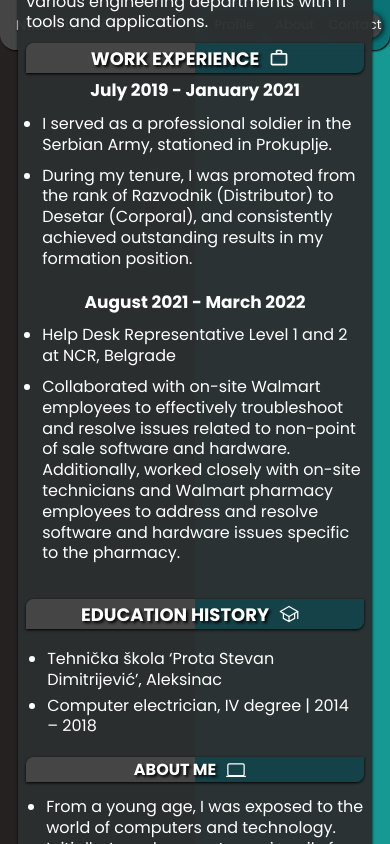
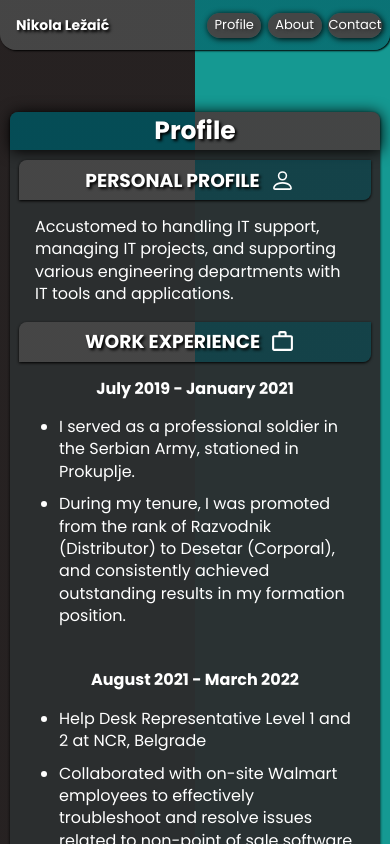
Before and after one commit to Nortagg/cv, a React (Create React App) app: page /Profile in a window 390 px wide. Shown: the top 844 px of the page. Built offline with nearby package versions, Linux system fonts and the light colour scheme; the HTML template or start-up script is replaced by a standard one.

Commit message:
ajusted size for diferent window resolutions on home page and profile page

```diff
--- a/src/Components/container-profile/container-profile.styles.scss
+++ b/src/Components/container-profile/container-profile.styles.scss
@@ -1,10 +1,11 @@
 .card-profile {
   display: flex;
   flex-direction: column;
+  position: absolute;
+  top: 7rem;
   background-color: rgba(44, 47, 48, 0.966);
   color: rgb(255, 255, 255);
-  width: 110vh;
-  margin-top: 5rem;
+  width: 55%;
   box-shadow: 0px 1px 3px black;
   border-radius: 0.5rem;
   opacity: 0;
@@ -19,6 +20,37 @@
       opacity: 1;
       transform: translateX(0);
     }
+  }
+  @media only screen and (max-width: 1280px) {
+    width: 80%;
+  }
+  @media only screen and (max-width: 1024px) {
+    width: 80%;
+  }
+  @media only screen and (max-width: 912px) {
+    width: 90%;
+  }
+  @media only screen and (max-width: 820px) {
+    width: 87%;
+  }
+  @media only screen and (max-width: 768px) {
+    width: 92%;
+  }
+  @media only screen and (max-width: 540px) {
+    width: 85%;
+  }
+  @media only screen and (max-width: 414px) {
+    width: 87%;
+  }
+  @media only screen and (max-width: 393px) {
+    width: 95%;
+  }
+  @media only screen and (max-width: 375px) {
+    width: 82%;
+  }
+  @media only screen and (max-width: 280px) {
+    width: 90%;
+    top: 5rem;
   }
 
   .profile {
@@ -35,16 +67,31 @@
     border-radius: 0.5rem 0.5rem 0rem 0rem;
     font-size: 25px;
     font-weight: bold;
+    @media only screen and (max-width: 280px) {
+      font-size: 17px;
+    }
   }
   .wraper {
     display: flex;
+
+    @media only screen and (max-width: 540px) {
+      display: flex;
+      flex-direction: column;
+      align-items: center;
+      justify-content: center;
+    }
 
     .profile-left {
       display: flex;
       flex-direction: column;
       width: 50%;
       padding: 10px;
-
+      @media only screen and (max-width: 540px) {
+        width: 95%;
+      }
+      @media only screen and (max-width: 280px) {
+        padding: 5px;
+      }
       .pp-container {
         display: flex;
         justify-content: center;
@@ -60,6 +107,17 @@
         box-shadow: 0px 1px 3px black;
         text-shadow: 2px 2px 3px #000000;
         border-radius: 0.5rem 0rem 0.5rem 0rem;
+        @media only screen and (max-width: 1024px) {
+          height: 40px;
+        }
+        @media only screen and (max-width: 375px) {
+          height: 35px;
+          font-size: 18px;
+        }
+        @media only screen and (max-width: 280px) {
+          height: 28px;
+          font-size: 16px;
+        }
 
         .me-icon {
           padding: 10px;
@@ -67,6 +125,10 @@
           display: flex;
           align-items: center;
           justify-content: center;
+          @media only screen and (max-width: 280px) {
+            padding: 5px;
+            font-size: 20px;
+          }
         }
       }
       .pp-text {
@@ -74,6 +136,15 @@
         margin-right: 1rem;
         font-size: 16px;
         line-height: 1.4;
+        @media only screen and (max-width: 375px) {
+          font-size: 14px;
+          line-height: 1.3;
+        }
+        @media only screen and (max-width: 280px) {
+          margin-left: 5px;
+          margin-right: 5px;
+          font-size: 12px;
+        }
       }
       .we-container {
         display: flex;
@@ -90,6 +161,17 @@
         box-shadow: 0px 1px 3px black;
         text-shadow: 2px 2px 3px #000000;
         border-radius: 0.5rem 0rem 0.5rem 0rem;
+        @media only screen and (max-width: 1024px) {
+          height: 40px;
+        }
+        @media only screen and (max-width: 375px) {
+          height: 35px;
+          font-size: 18px;
+        }
+        @media only screen and (max-width: 280px) {
+          height: 28px;
+          font-size: 16px;
+        }
 
         .work-icon {
           padding: 10px;
@@ -97,6 +179,10 @@
           display: flex;
           align-items: center;
           justify-content: center;
+          @media only screen and (max-width: 280px) {
+            padding: 5px;
+            font-size: 20px;
+          }
         }
       }
       .date-we1 {
@@ -105,6 +191,15 @@
         justify-content: center;
         font-weight: bold;
         line-height: 1.4;
+        @media only screen and (max-width: 375px) {
+          font-size: 16px;
+          line-height: 1.3;
+        }
+        @media only screen and (max-width: 280px) {
+          font-size: 15px;
+          margin-top: 10px;
+          margin-bottom: 0;
+        }
       }
       .we-text1 {
         margin-right: 1rem;
@@ -113,6 +208,15 @@
         li {
           margin-bottom: 10px;
         }
+        @media only screen and (max-width: 375px) {
+          font-size: 14px;
+          line-height: 1.3;
+        }
+        @media only screen and (max-width: 280px) {
+          font-size: 13px;
+          margin: 10px 0px 10px 0px;
+          padding-left: 20px;
+        }
       }
       .date-we2 {
         margin-bottom: 0;
@@ -120,6 +224,14 @@
         justify-content: center;
         font-weight: bold;
         line-height: 1.4;
+        @media only screen and (max-width: 375px) {
+          font-size: 16px;
+          line-height: 1.3;
+        }
+        @media only screen and (max-width: 280px) {
+          font-size: 15px;
+          margin: 0;
+        }
       }
       .we-text2 {
         margin-right: 1rem;
@@ -128,6 +240,15 @@
         li {
           margin-bottom: 10px;
         }
+        @media only screen and (max-width: 375px) {
+          font-size: 14px;
+          line-height: 1.3;
+        }
+        @media only screen and (max-width: 280px) {
+          font-size: 13px;
+          margin: 10px 0px 10px 0px;
+          padding-left: 20px;
+        }
       }
     }
     .profile-right {
@@ -135,6 +256,12 @@
       flex-direction: column;
       width: 50%;
       padding: 10px;
+      @media only screen and (max-width: 540px) {
+        width: 95%;
+      }
+      @media only screen and (max-width: 280px) {
+        padding: 5px;
+      }
 
       .eh-container {
         display: flex;
@@ -151,6 +278,17 @@
         box-shadow: 0px 1px 3px black;
         text-shadow: 2px 2px 3px #000000;
         border-radius: 0.5rem 0rem 0.5rem 0rem;
+        @media only screen and (max-width: 1024px) {
+          height: 40px;
+        }
+        @media only screen and (max-width: 375px) {
+          height: 35px;
+          font-size: 18px;
+        }
+        @media only screen and (max-width: 280px) {
+          height: 28px;
+          font-size: 16px;
+        }
 
         .school-icon {
           padding: 10px;
@@ -158,6 +296,10 @@
           display: flex;
           align-items: center;
           justify-content: center;
+          @media only screen and (max-width: 280px) {
+            padding: 5px;
+            font-size: 20px;
+          }
         }
       }
       .eh-text {
@@ -165,6 +307,21 @@
         line-height: 1.4;
         li {
           margin-bottom: 8.5px;
+        }
+        @media only screen and (max-width: 1024px) {
+          font-size: 17px;
+          line-height: 1.3;
+          li {
+            margin-bottom: 0px;
+          }
+          @media only screen and (max-width: 375px) {
+            font-size: 14px;
+            line-height: 1.3;
+          }
+          @media only screen and (max-width: 280px) {
+            font-size: 13px;
+            padding-left: 20px;
+          }
         }
       }
       .am-container {
@@ -182,6 +339,17 @@
         box-shadow: 0px 1px 3px black;
         text-shadow: 2px 2px 3px #000000;
         border-radius: 0.5rem 0rem 0.5rem 0rem;
+        @media only screen and (max-width: 1024px) {
+          height: 40px;
+        }
+        @media only screen and (max-width: 375px) {
+          height: 35px;
+          font-size: 18px;
+        }
+        @media only screen and (max-width: 280px) {
+          height: 28px;
+          font-size: 16px;
+        }
 
         .laptop-icon {
           padding: 10px;
@@ -189,6 +357,10 @@
           display: flex;
           align-items: center;
           justify-content: center;
+          @media only screen and (max-width: 280px) {
+            padding: 5px;
+            font-size: 20px;
+          }
         }
       }
       .am-text {
@@ -198,238 +370,15 @@
         margin-right: 1rem;
         font-size: 16px;
         line-height: 1.4;
-      }
-    }
-  }
-}
-
-@media only screen and (max-width: 550px) {
-  .card-profile {
-    display: flex;
-    flex-direction: column;
-    background-color: rgba(44, 47, 48, 0.966);
-    color: rgb(255, 255, 255);
-    width: 42vh;
-    margin-top: 5rem;
-    box-shadow: 0px 1px 3px black;
-    border-radius: 0.5rem;
-    opacity: 0;
-    animation: fadeLeftToRight 1s ease forwards;
-
-    @keyframes fadeLeftToRight {
-      from {
-        opacity: 0;
-        transform: translateX(-100px);
-      }
-      to {
-        opacity: 1;
-        transform: translateX(0);
-      }
-    }
-
-    .profile {
-      display: flex;
-      align-items: center;
-      justify-content: center;
-      background: conic-gradient(
-        rgba(70, 70, 70, 0.9) 0deg 180deg,
-        rgba(1, 80, 90, 0.9) 180deg 360deg
-      );
-      box-shadow: 1px 1px 15px rgb(0, 0, 0);
-      text-shadow: 2px 2px 3px #000000;
-      width: 100%;
-      border-radius: 0.5rem 0.5rem 0rem 0rem;
-      font-size: 18px;
-      font-weight: bold;
-    }
-    .wraper {
-      display: flex;
-      flex-direction: column;
-      justify-content: center;
-      align-items: center;
-
-      .profile-left {
-        display: flex;
-        flex-direction: column;
-        width: 40vh;
-        padding: 10px;
-
-        .pp-container {
-          display: flex;
-          justify-content: center;
-          align-items: center;
-          height: 30px;
-          width: 100%;
-          margin: 0;
-          font-size: 18px;
-          background: rgb(8, 10, 10);
-          background: conic-gradient(
-            rgba(1, 81, 92, 0.534) 0deg 180deg,
-            rgba(70, 70, 70, 0.979) 180deg 360deg
-          );
-          box-shadow: 0px 1px 3px black;
-          text-shadow: 2px 2px 3px #000000;
-          border-radius: 0.5rem 0rem 0.5rem 0rem;
-
-          .me-icon {
-            padding: 10px;
-            font-size: 20px;
-            display: flex;
-            align-items: center;
-            justify-content: center;
-          }
+        @media only screen and (max-width: 375px) {
+          font-size: 15px;
+          line-height: 1.3;
+          padding-left: 18px;
+          margin-right: 0;
         }
-        .pp-text {
-          margin-top: 10px;
-          margin-bottom: 10px;
-          margin-left: 0;
-          margin-right: 0;
-          font-size: 16px;
-          line-height: 1.3;
-        }
-        .we-container {
-          display: flex;
-          justify-content: center;
-          align-items: center;
-          width: 100%;
-          height: 30px;
-          margin: 0;
-          font-size: 18px;
-          background: rgb(8, 10, 10);
-          background: conic-gradient(
-            rgba(1, 81, 92, 0.534) 0deg 180deg,
-            rgba(70, 70, 70, 0.979) 180deg 360deg
-          );
-          box-shadow: 0px 1px 3px black;
-          text-shadow: 2px 2px 3px #000000;
-          border-radius: 0.5rem 0rem 0.5rem 0rem;
-
-          .work-icon {
-            padding: 10px;
-            font-size: 20px;
-            display: flex;
-            align-items: center;
-            justify-content: center;
-          }
-        }
-        .date-we1 {
-          margin-top: 6px;
-          margin-bottom: 6px;
-          display: flex;
-          font-size: 17px;
-          justify-content: center;
-          font-weight: bold;
-        }
-        .we-text1 {
-          margin-right: 1rem;
-          font-size: 16px;
-          line-height: 1.3;
-          li {
-            margin-bottom: 10px;
-          }
-        }
-        ul.we-text1 {
-          margin: 0;
-          padding: 5px 0px 5px 16px;
-        }
-        .date-we2 {
-          margin-top: 6px;
-          margin-bottom: 6px;
-          display: flex;
-          font-size: 17px;
-          justify-content: center;
-          font-weight: bold;
-        }
-        .we-text2 {
-          margin-right: 1rem;
-          font-size: 16px;
-          line-height: 1.3;
-          li {
-            margin-bottom: 10px;
-          }
-        }
-        ul.we-text2 {
-          margin: 0;
-          padding: 5px 0px 5px 16px;
-        }
-      }
-      .profile-right {
-        display: flex;
-        flex-direction: column;
-        width: 40vh;
-        padding: 10px;
-
-        .eh-container {
-          display: flex;
-          justify-content: center;
-          align-items: center;
-          width: 100%;
-          height: 30px;
-          font-size: 18px;
-          margin: 0;
-          background: rgb(8, 10, 10);
-          background: conic-gradient(
-            rgba(1, 81, 92, 0.534) 0deg 180deg,
-            rgba(70, 70, 70, 0.979) 180deg 360deg
-          );
-          box-shadow: 0px 1px 3px black;
-          text-shadow: 2px 2px 3px #000000;
-          border-radius: 0.5rem 0rem 0.5rem 0rem;
-
-          .school-icon {
-            padding: 10px;
-            font-size: 20px;
-            display: flex;
-            align-items: center;
-            justify-content: center;
-          }
-        }
-        .eh-text {
-          font-size: 16px;
-          line-height: 1.3;
-          li {
-            margin: 5px;
-          }
-        }
-        ul.eh-text {
-          margin: 10px 0px 10px 0px;
-          padding: 5px 0px 5px 16px;
-        }
-        .am-container {
-          display: flex;
-          justify-content: center;
-          align-items: center;
-          width: 100%;
-          height: 25px;
-          font-size: 16px;
-          background: rgb(8, 10, 10);
-          background: conic-gradient(
-            rgba(1, 81, 92, 0.534) 0deg 180deg,
-            rgba(70, 70, 70, 0.979) 180deg 360deg
-          );
-          box-shadow: 0px 1px 3px black;
-          text-shadow: 2px 2px 3px #000000;
-          border-radius: 0.5rem 0rem 0.5rem 0rem;
-
-          .laptop-icon {
-            padding: 10px;
-            font-size: 20px;
-            display: flex;
-            align-items: center;
-            justify-content: center;
-          }
-        }
-        .am-text {
-          display: flex;
-          justify-content: center;
-          align-items: center;
-          margin-right: 1rem;
-          font-size: 16px;
-          line-height: 1.3;
-        }
-        ul.am-text {
-          margin: 10px 0px 10px 0px;
-          padding: 5px 0px 5px 20px;
+        @media only screen and (max-width: 280px) {
+          font-size: 13px;
+          padding-left: 20px;
         }
       }
     }
```
Also changed, not shown: src/Components/container-about/container-about.styles.scss (+4 -152 lines), src/Components/home/home-page.styles.scss (+34 -20 lines).
